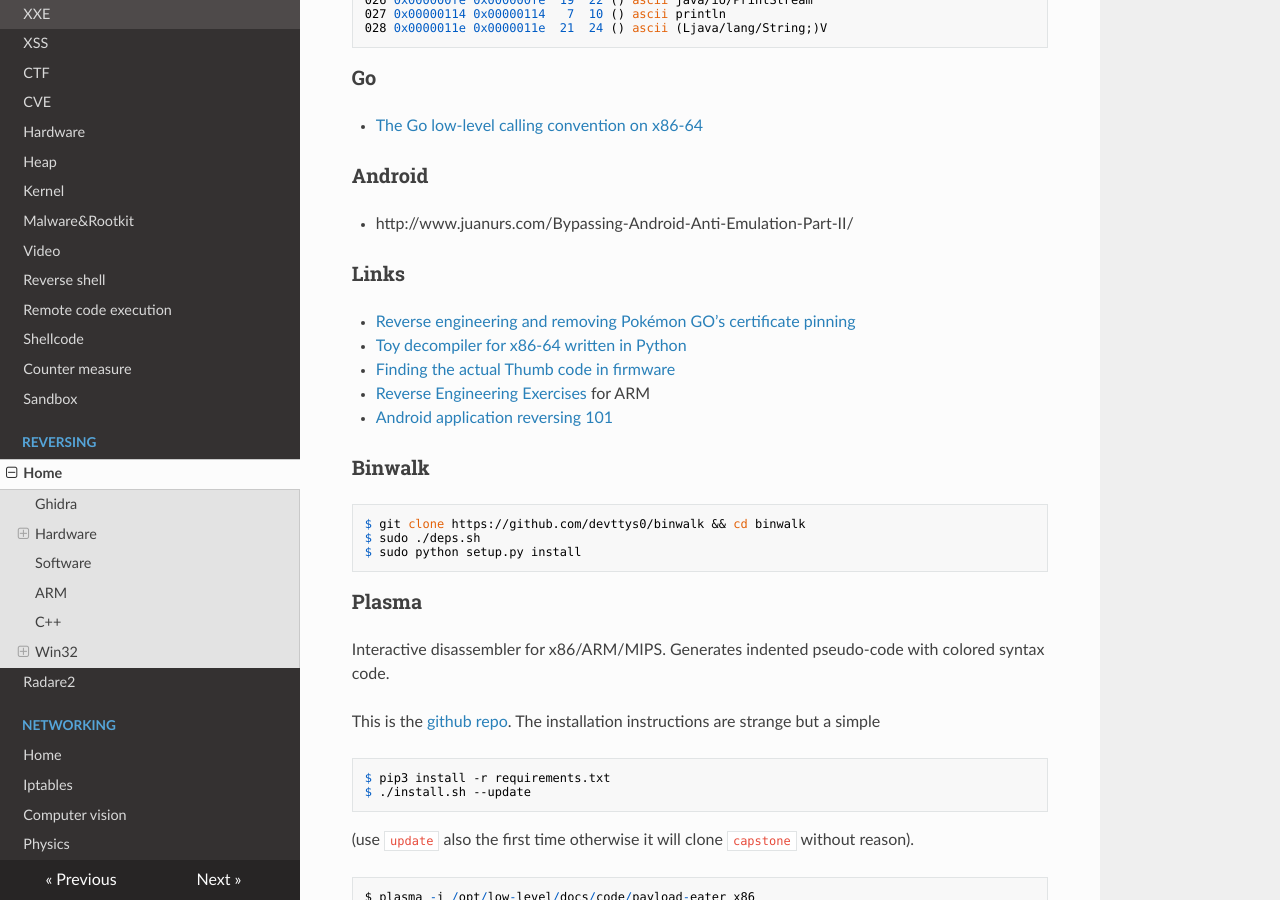
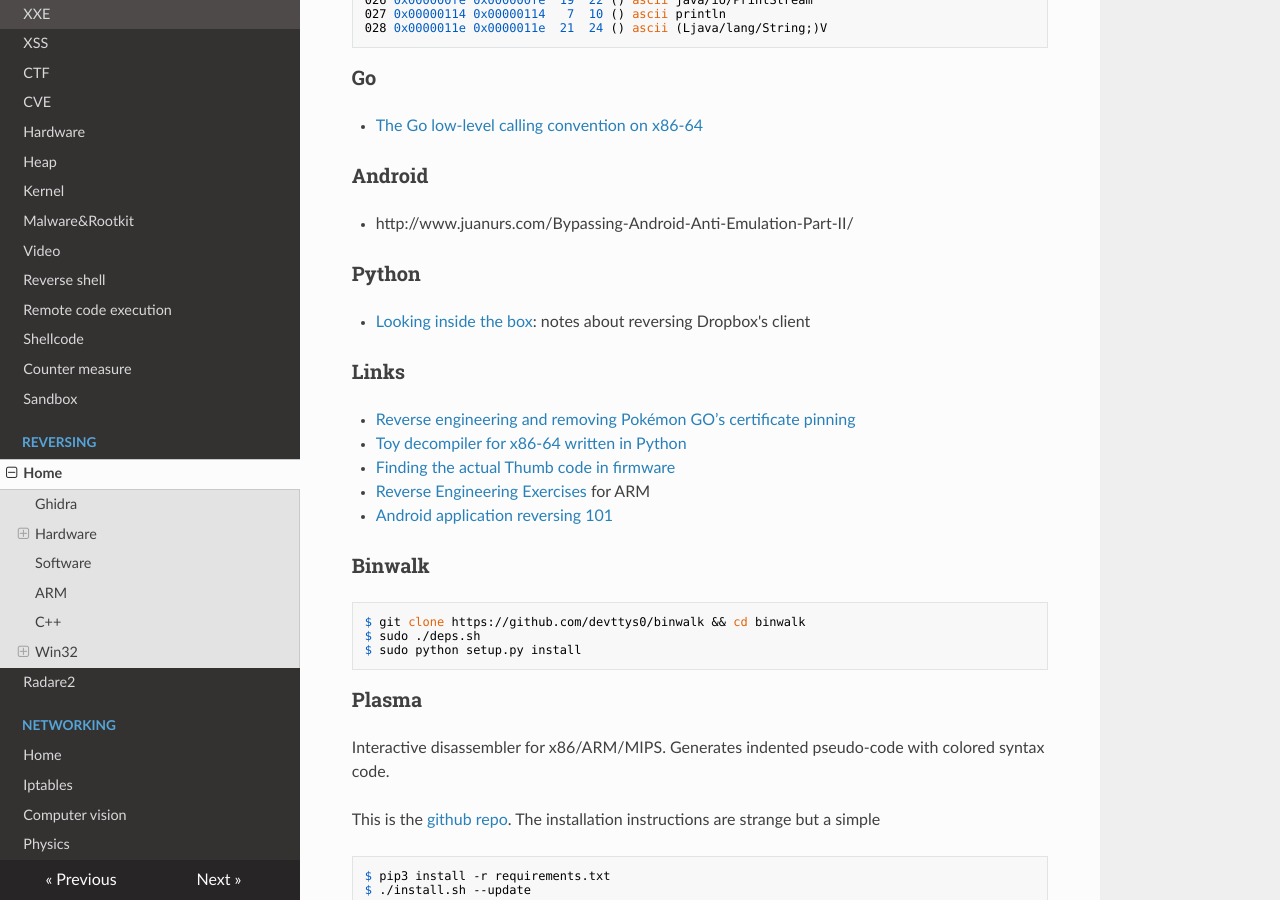
Before and after one commit to gipi/low-level, an MkDocs documentation site: the page built from docs/reversing/reversing.md, in a window 1280 px wide and 900 px high, scrolled down 2837 px. Built offline with MkDocs 1.6.1, drawn with Linux system fonts in a browser that asks for light colours; nearby versions of some CDN libraries; old or Windows-style settings are respelled for this version of MkDocs.

Commit message:
Update reversing.md

```diff
--- a/docs/reversing/reversing.md
+++ b/docs/reversing/reversing.md
@@ -137,6 +137,10 @@ Num Vaddr      Paddr      Len Size Section  Type  String
 ### Android
 
  - http://www.juanurs.com/Bypassing-Android-Anti-Emulation-Part-II/
+
+### Python
+
+ - [Looking inside the box](https://anvilventures.com/blog/looking-inside-the-box.html): notes about reversing Dropbox's client
 
 ### Links
 
```
